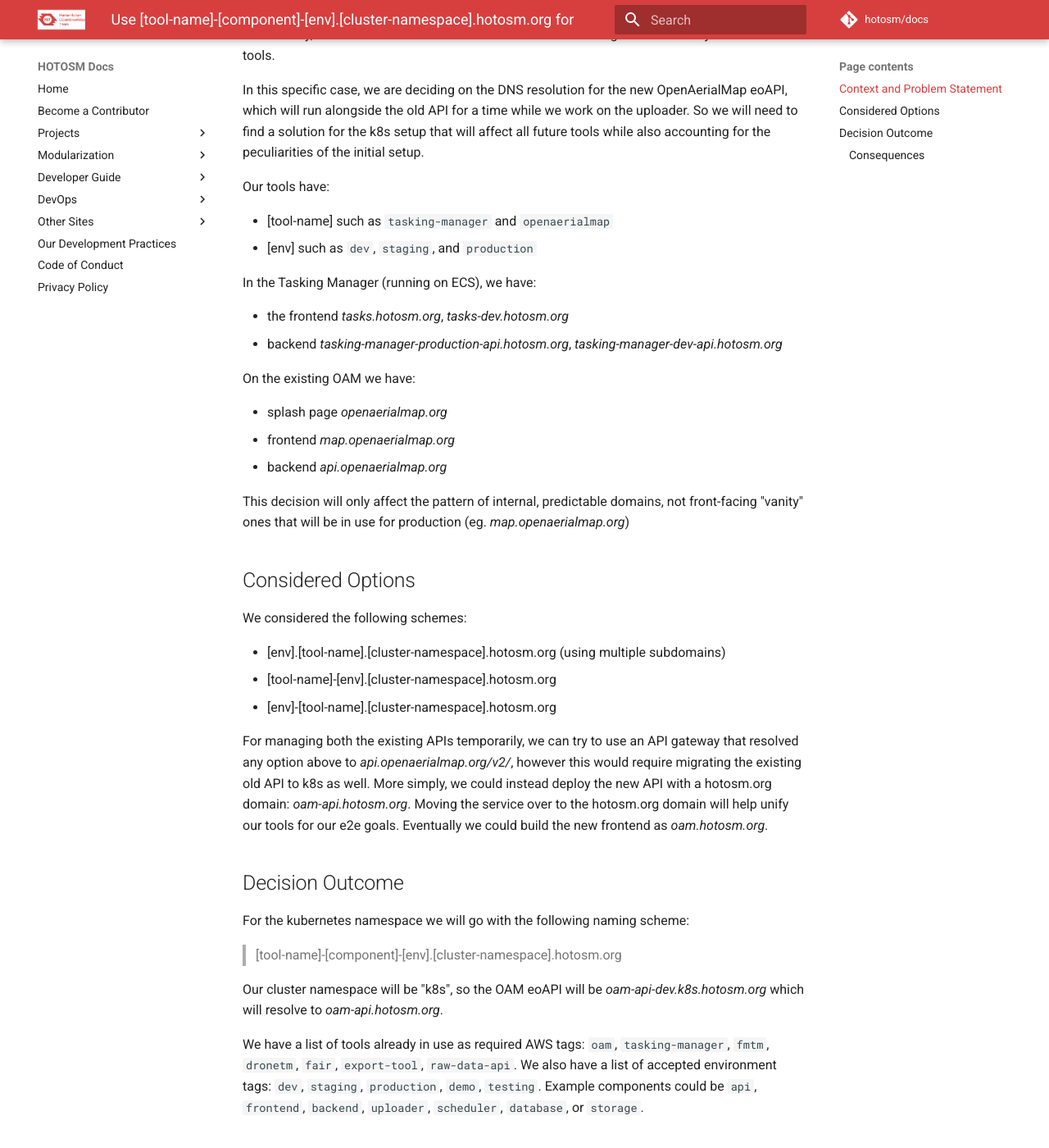
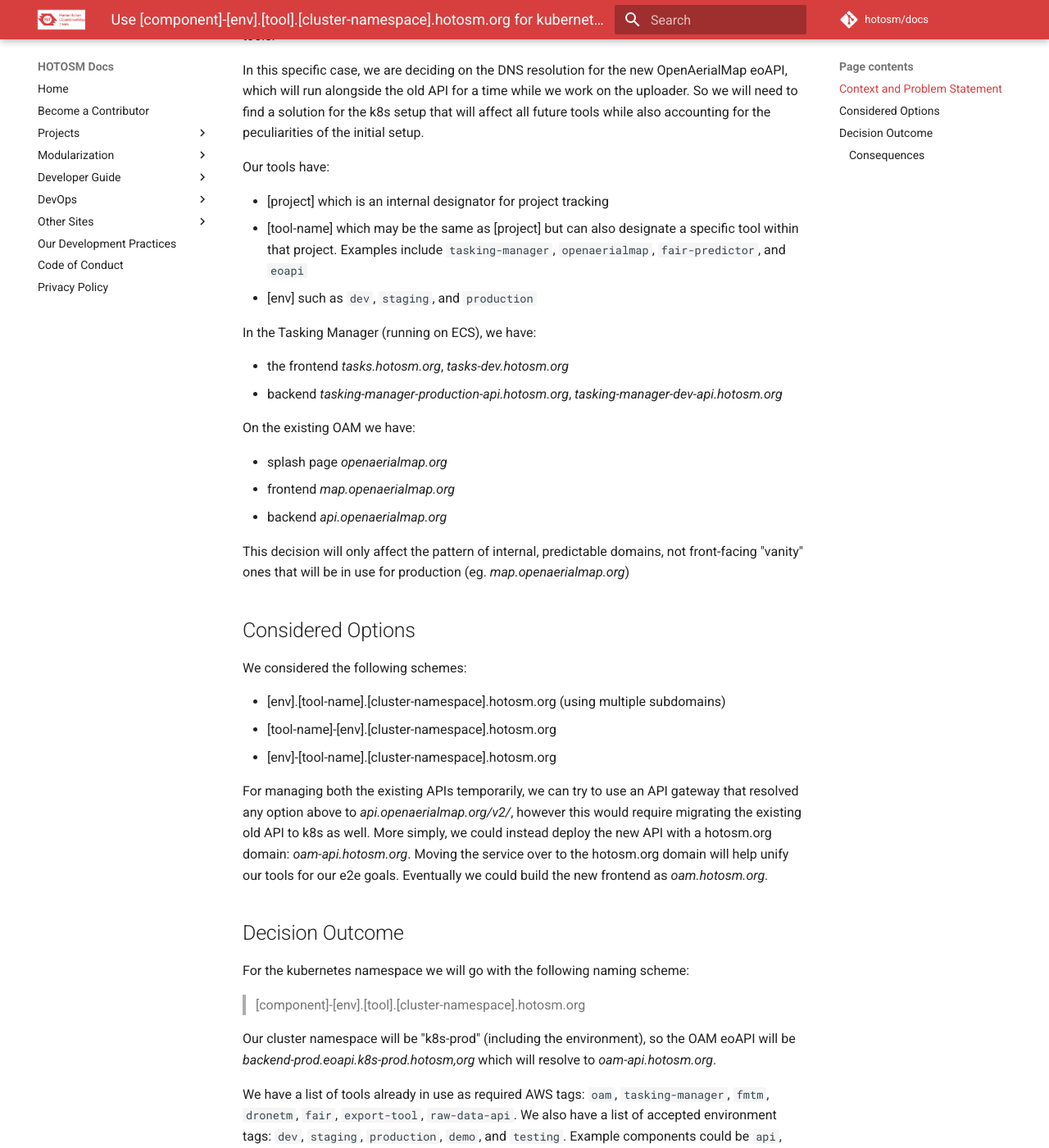
Before and after one commit to hotosm/docs, an MkDocs documentation site: the page built from docs/decisions/0010-k8s-domain.md, in a window 1280 px wide and 1400 px high, scrolled down 334 px. Shown: the whole window at 82% size. Built offline with MkDocs 1.6.1 and Material for MkDocs 9.7.7, drawn with Linux system fonts in a browser that asks for light colours; comment, search, counter and statistics services are not loaded; some of the changed text lies outside the part shown.

Commit message:
Add concensus decision and some more clarifying text

```diff
--- a/docs/decisions/0010-k8s-domain.md
+++ b/docs/decisions/0010-k8s-domain.md
@@ -1,6 +1,4 @@
-# Use [tool-name]-[component]-[env].[cluster-namespace].hotosm.org for
-
-kubernetes namespace
+# Use [component]-[env].[tool].[cluster-namespace].hotosm.org for kubernetes namespace
 
 ## Context and Problem Statement
 
@@ -16,7 +14,8 @@
 
 Our tools have:
 
-- [tool-name] such as `tasking-manager` and `openaerialmap`
+- [project] which is an internal designator for project tracking
+- [tool-name] which may be the same as [project] but can also designate a specific tool within that project. Examples include `tasking-manager`, `openaerialmap`, `fair-predictor`, and `eoapi`
 - [env] such as `dev`, `staging`, and `production`
 
 In the Tasking Manager (running on ECS), we have:
@@ -54,16 +53,16 @@
 
 For the kubernetes namespace we will go with the following naming scheme:
 
-> [tool-name]-[component]-[env].[cluster-namespace].hotosm.org
+> [component]-[env].[tool].[cluster-namespace].hotosm.org
 
-Our cluster namespace will be "k8s", so the OAM eoAPI will
-be _oam-api-dev.k8s.hotosm.org_ which will resolve to _oam-api.hotosm.org_.
+Our cluster namespace will be "k8s-prod" (including the environment), so the OAM eoAPI will
+be _backend-prod.eoapi.k8s-prod.hotosm,org_ which will resolve to _oam-api.hotosm.org_.
 
 We have a list of tools already in use as required AWS tags: `oam`,
 `tasking-manager`, `fmtm`, `dronetm`, `fair`, `export-tool`, `raw-data-api`. We
 also have a list of accepted environment tags: `dev`, `staging`, `production`,
-`demo`, `testing`. Example components could be `api`, `frontend`, `backend`,
-`uploader`, `scheduler`, `database`, or `storage`.
+`demo`, and `testing`. Example components could be `api`, `frontend`, `backend`,
+`uploader`, `scheduler`, `worker`, `database`, or `storage`.
 
 ### Consequences
 
```
